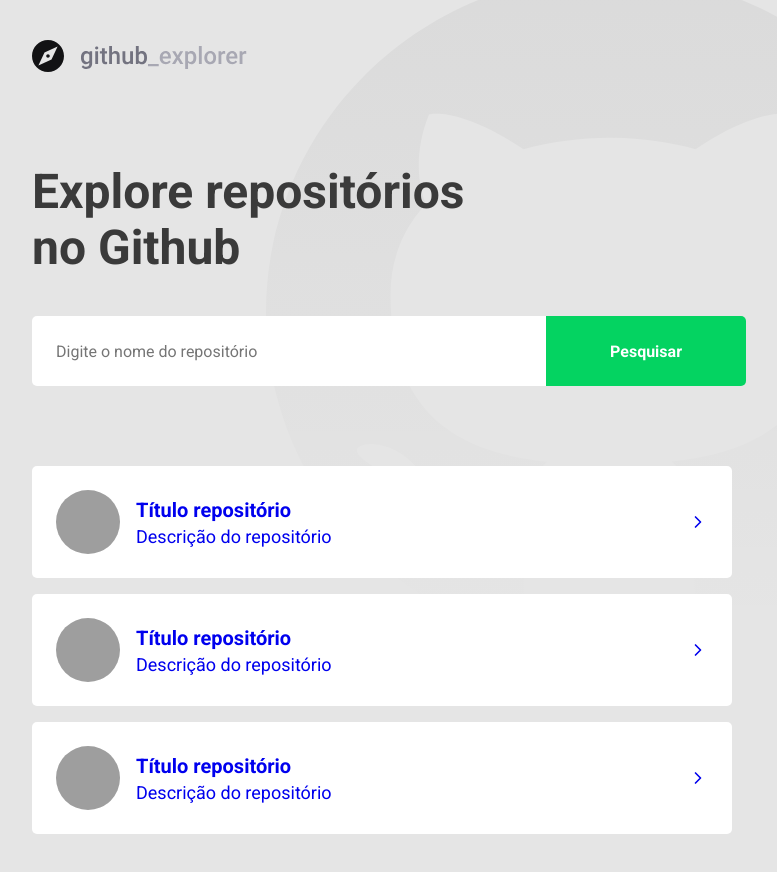
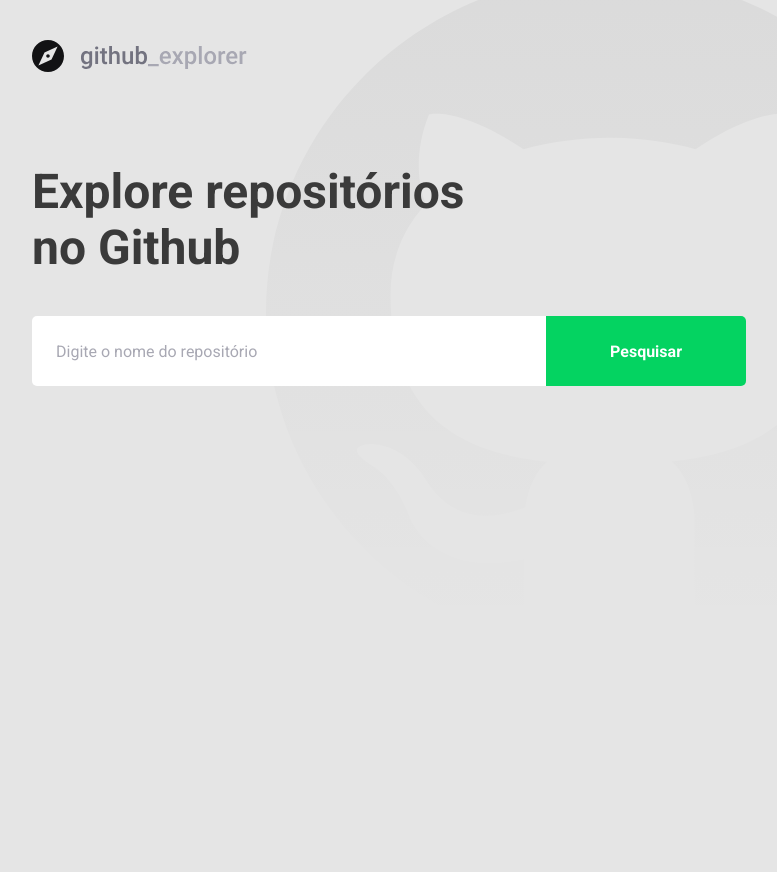
Before and after one commit to JacksonPassos/bootcamp-rocketseat-2020-nivel03, a React (Create React App) app in the folder reactjs-github-explorer/: page / in a window 1280 px wide. Shown: the whole page, without its empty margins (148-925 px from the left). After the commit the page ends 800 px from the top, so only its background shows below. Built offline with nearby package versions, Linux system fonts and the light colour scheme; grey boxes are pictures that could not be loaded.

Commit message:
request api github

```diff
--- a/reactjs-github-explorer/package.json
+++ b/reactjs-github-explorer/package.json
@@ -10,6 +10,7 @@
     "@types/node": "^12.0.0",
     "@types/react": "^16.9.53",
     "@types/react-dom": "^16.9.8",
+    "axios": "^0.21.1",
     "polished": "^4.1.0",
     "react": "^17.0.1",
     "react-dom": "^17.0.1",
--- a/reactjs-github-explorer/src/pages/Dashboard/index.tsx
+++ b/reactjs-github-explorer/src/pages/Dashboard/index.tsx
@@ -1,4 +1,4 @@
-import React from 'react'
+import React, { useState, FormEvent } from 'react'
 
 import { Title, Form, Repositories } from './styles'
 
@@ -6,45 +6,58 @@
 
 import { FiChevronRight } from 'react-icons/fi'
 
+import api from '../../services/api'
+
+interface Repository {
+    full_name: string;
+    description: string;
+    owner: {
+        login: string;
+        avatar_url: string;
+    }
+}
+
 const Dashboard: React.FC = () => {
+
+    const [newRepo, setNewRepo] = useState('')
+    const [repositories, setRepositories] = useState<Repository[]>([])
+
+    async function handleAddRepository(event: FormEvent<HTMLFormElement>): Promise<void> {
+        event.preventDefault()
+        const response = await api.get<Repository>(`repos/${newRepo}`)
+
+        const repository = response.data
+
+        setRepositories([...repositories, repository])
+        setNewRepo('')
+
+    }
 
     return (
         <>
             <img src={logo} alt="Github Explorer" />
             <Title>Explore repositórios no Github</Title>
 
-            <Form>
-                <input placeholder="Digite o nome do repositório"/>
+            <Form onSubmit={handleAddRepository}>
+                <input
+                value={newRepo}
+                onChange={(e) => setNewRepo(e.target.value)}
+                placeholder="Digite o nome do repositório"
+                />
                 <button type="submit">Pesquisar</button>
             </Form>
 
             <Repositories>
-                <a href="#">
-                    <img src="https://avatars.githubusercontent.com/u/23226954?s=460&u=dbecedc12d80226ad9c1b11d3feffd1d0ebfe111&v=4" alt="Jackson Passos" />
-                    <div>
-                        <strong>Título repositório</strong>
-                        <p>Descrição do repositório</p>
-                    </div>
-                    <FiChevronRight size={20} />
-                </a>
-
-                <a href="#">
-                    <img src="https://avatars.githubusercontent.com/u/23226954?s=460&u=dbecedc12d80226ad9c1b11d3feffd1d0ebfe111&v=4" alt="Jackson Passos" />
-                    <div>
-                        <strong>Título repositório</strong>
-                        <p>Descrição do repositório</p>
-                    </div>
-                    <FiChevronRight size={20} />
-                </a>
-
-                <a href="#">
-                    <img src="https://avatars.githubusercontent.com/u/23226954?s=460&u=dbecedc12d80226ad9c1b11d3feffd1d0ebfe111&v=4" alt="Jackson Passos" />
-                    <div>
-                        <strong>Título repositório</strong>
-                        <p>Descrição do repositório</p>
-                    </div>
-                    <FiChevronRight size={20} />
-                </a>
+                {repositories.map(repository => (
+                    <a key={repository.full_name} href="teste">
+                        <img src={repository.owner.avatar_url} alt={repository.owner.login} />
+                        <div>
+                            <strong>{repository.full_name}</strong>
+                            <p>{repository.description}</p>
+                        </div>
+                        <FiChevronRight size={20} />
+                    </a>
+                ))}
 
             </Repositories>
         </>
--- a/reactjs-github-explorer/src/pages/Dashboard/styles.ts
+++ b/reactjs-github-explorer/src/pages/Dashboard/styles.ts
@@ -21,9 +21,10 @@
     padding: 0 24px;
     border: 0;
     border-radius: 5px 0 0 5px;
+    color: #3a3a3a;
 
     &::placeholder {
-      color: "#a8a8b3";
+      color: #a8a8b3;
     }
   }
   button {
@@ -45,7 +46,7 @@
 
 export const Repositories = styled.div`
   margin-top: 80px;
-  max-width: 700px;
+  max-width: 714px;
 
   a {
     background: #fff;
@@ -59,12 +60,12 @@
     display: flex;
     align-items: center;
 
+    &:hover {
+      transform: translateX(10px);
+    }
+
     & + a {
       margin-top: 16px;
-    }
-
-    &:hover {
-      transform: translateX(10px);
     }
 
     img {
@@ -74,23 +75,24 @@
     }
 
     div {
-      margin-left: 16px;
+      margin: 0 16px;
+      flex: 1;
 
       strong {
         font-size: 20px;
-        color: "#3d3d4d";
+        color: #3d3d4d;
       }
 
       p {
         font-size: 18px;
-        color: "#A8A8B3";
+        color: #a8a8b3;
         margin-top: 4px;
       }
     }
 
     svg {
       margin-left: auto;
-      color: "#C9C9D4";
+      color: #c9c9d4;
     }
   }
 `;
--- /dev/null
+++ b/reactjs-github-explorer/src/services/api.ts
@@ -0,0 +1,7 @@
+import axios from "axios";
+
+const api = axios.create({
+  baseURL: "https://api.github.com",
+});
+
+export default api;
```
Also changed, not shown: 2 other files (tests, documents, lock files or other folders).
